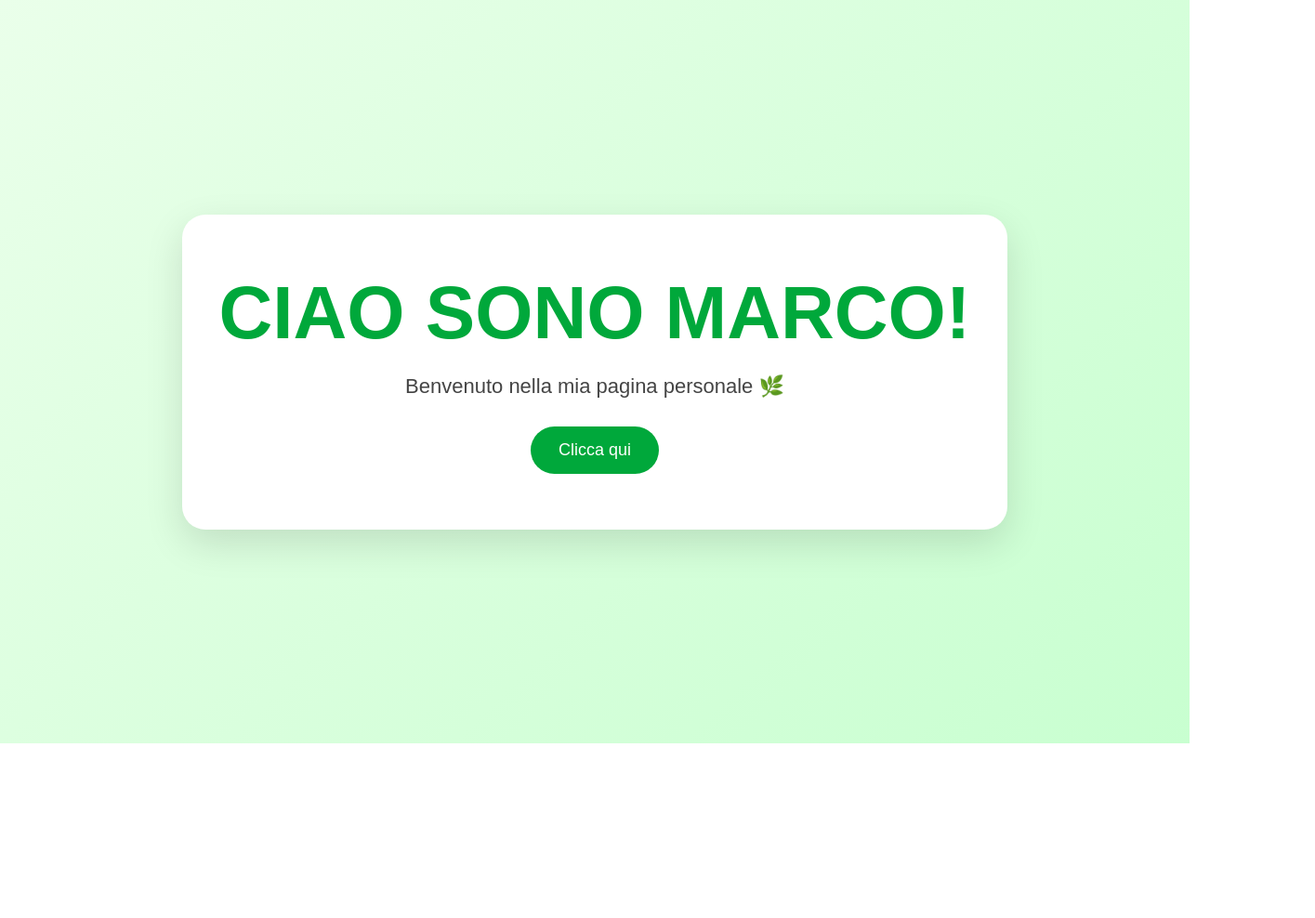
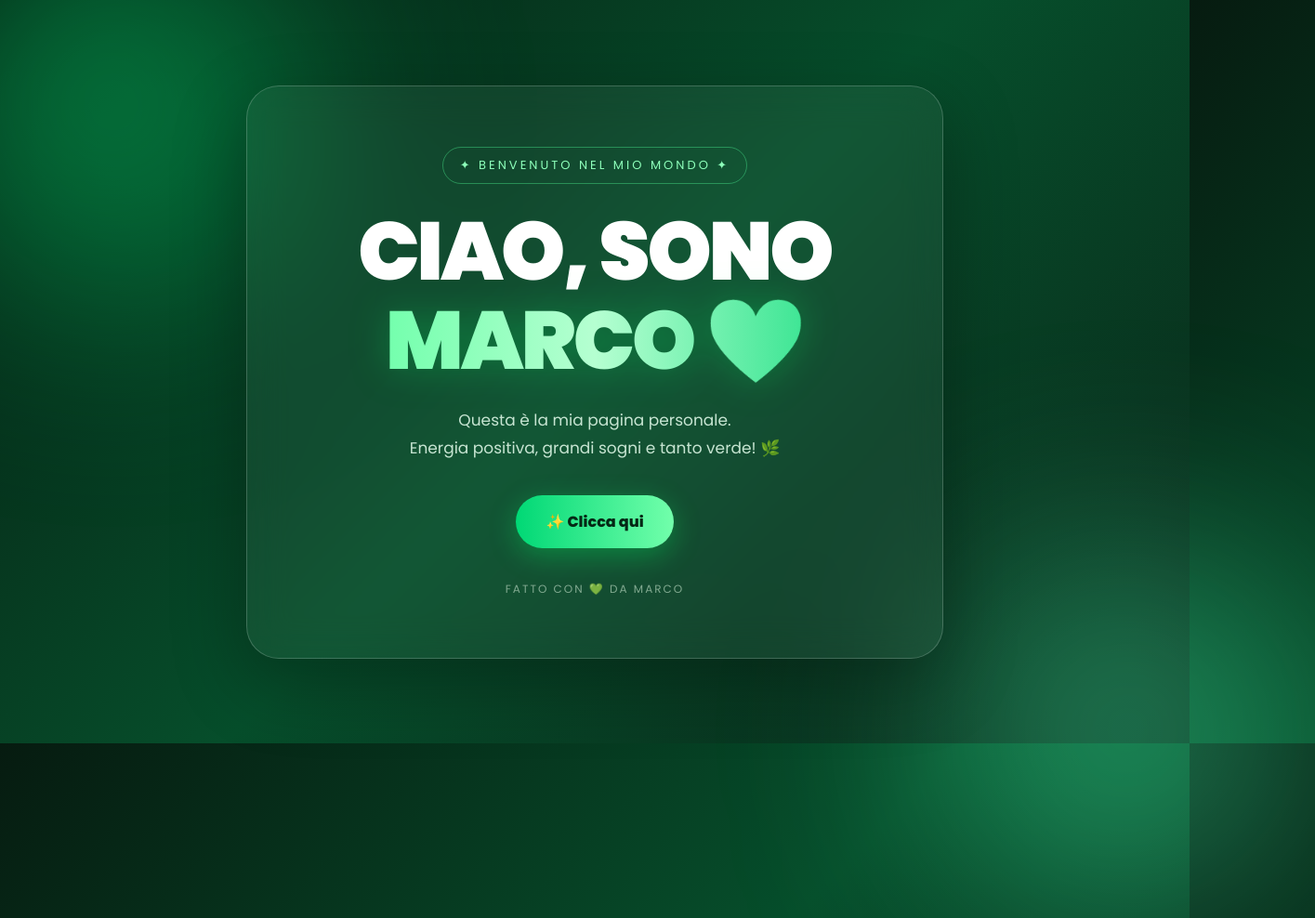
Before and after one commit to marco08fulci-cmd/mio-progetto, a plain HTML site: page index.html in a window 1280 px wide. Shown: the whole page at 93% size, 1415 px wide, since content can reach past the window. Before the commit the page ends 800 px from the top, so only its background shows below. Drawn offline with Linux system fonts and the light colour scheme.

Commit message:
Update index.html

```diff
--- a/index.html
+++ b/index.html
@@ -4,7 +4,10 @@
 <head>
   <meta charset="UTF-8">
   <meta name="viewport" content="width=device-width, initial-scale=1.0">
-    <title>Ciao sono Marco</title>
+  <title>✨ Marco's World ✨</title>
+
+  <link rel="preconnect" href="https://fonts.googleapis.com">
+  <link href="https://fonts.googleapis.com/css2?family=Poppins:wght@400;600;800;900&display=swap" rel="stylesheet">
 
   <style>
     * {
@@ -14,62 +17,165 @@
     }
 
     body {
-            height: 100vh;
+      min-height: 100vh;
       display: flex;
       justify-content: center;
       align-items: center;
-            font-family: Arial, sans-serif;
-            background: linear-gradient(135deg, #eaffea, #c8ffd0);
+      overflow: hidden;
+      font-family: 'Poppins', sans-serif;
+      background: linear-gradient(135deg, #061b10, #064e2b, #0b2418);
+      color: white;
     }
 
-        .contenitore {
+    .cerchio {
+      position: absolute;
+      width: 350px;
+      height: 350px;
+      border-radius: 50%;
+      background: #00ff8060;
+      filter: blur(100px);
+      animation: fluttua 6s ease-in-out infinite alternate;
+    }
+
+    .cerchio.uno {
+      top: -100px;
+      left: -100px;
+    }
+
+    .cerchio.due {
+      bottom: -130px;
+      right: -70px;
+      background: #42ffb060;
+      animation-delay: -3s;
+    }
+
+    .card {
+      position: relative;
+      width: min(90%, 750px);
+      padding: 65px 30px;
       text-align: center;
-            background: white;
-            padding: 60px 40px;
-            border-radius: 25px;
-            box-shadow: 0 15px 40px #00000020;
+      border: 1px solid #ffffff30;
+      border-radius: 35px;
+      background: #ffffff0d;
+      backdrop-filter: blur(20px);
+      box-shadow: 0 25px 80px #00000050;
+      animation: entra 1s ease-out;
+    }
+
+    .badge {
+      display: inline-block;
+      padding: 9px 18px;
+      border: 1px solid #50ff9b60;
+      border-radius: 50px;
+      color: #8dffba;
+      font-size: 13px;
+      letter-spacing: 3px;
+      margin-bottom: 25px;
     }
 
     h1 {
-            color: #00a83b;
-            font-size: clamp(40px, 8vw, 80px);
+      font-size: clamp(42px, 9vw, 88px);
       font-weight: 900;
+      line-height: 1.1;
+      letter-spacing: -3px;
       margin-bottom: 20px;
-            text-transform: uppercase;
+    }
+
+    h1 span {
+      display: block;
+      background: linear-gradient(90deg, #51ff9a, #b5ffd1, #00d875);
+      -webkit-background-clip: text;
+      background-clip: text;
+      color: transparent;
+      filter: drop-shadow(0 0 20px #00ff6640);
     }
 
     p {
-            color: #444;
-            font-size: 22px;
+      color: #c7e5d2;
+      font-size: 17px;
+      line-height: 1.8;
     }
 
-        .pulsante {
+    .bottone {
       display: inline-block;
-            margin-top: 30px;
-            padding: 15px 30px;
-            background: #00a83b;
-            color: white;
+      margin-top: 35px;
+      padding: 16px 32px;
+      border-radius: 50px;
+      background: linear-gradient(90deg, #00d875, #72ffab);
+      color: #052815;
       text-decoration: none;
-            border-radius: 30px;
-            font-size: 18px;
-            transition: 0.3s;
+      font-weight: 800;
+      box-shadow: 0 8px 30px #00ff6650;
+      transition: transform .3s, box-shadow .3s;
+      cursor: pointer;
+      border: none;
+      font-size: 16px;
+      font-family: inherit;
     }
 
-        .pulsante:hover {
-            background: #007c2b;
-            transform: scale(1.05);
+    .bottone:hover {
+      transform: translateY(-5px) scale(1.05);
+      box-shadow: 0 12px 40px #00ff6680;
+    }
+
+    .firma {
+      margin-top: 35px;
+      font-size: 12px;
+      color: #82aa91;
+      letter-spacing: 2px;
+    }
+
+    @keyframes entra {
+      from {
+        opacity: 0;
+        transform: translateY(30px) scale(.96);
+      }
+      to {
+        opacity: 1;
+        transform: translateY(0) scale(1);
+      }
+    }
+
+    @keyframes fluttua {
+      from { transform: translate(0, 0) scale(1); }
+      to { transform: translate(50px, 40px) scale(1.2); }
+    }
+
+    @media (max-width: 480px) {
+      .card { padding: 50px 20px; }
+      h1 { letter-spacing: -2px; }
     }
   </style>
 </head>
 
 <body>
-    <div class="contenitore">
-        <h1>Ciao sono Marco!</h1>
-        <p>Benvenuto nella mia pagina personale 🌿</p>
-        <a class="pulsante" href="#ciao"
-           onclick="alert('Ciao! Piacere di conoscerti!')">
-            Clicca qui
-        </a>
-    </div>
+  <div class="cerchio uno"></div>
+  <div class="cerchio due"></div>
+
+  <main class="card">
+    <div class="badge">✦ BENVENUTO NEL MIO MONDO ✦</div>
+
+    <h1>
+      CIAO, SONO
+      <span>MARCO 💚</span>
+    </h1>
+
+    <p>
+      Questa è la mia pagina personale.<br>
+      Energia positiva, grandi sogni e tanto verde! 🌿
+    </p>
+
+    <button class="bottone" onclick="saluta()">
+      ✨ Clicca qui
+    </button>
+
+    <div class="firma">FATTO CON 💚 DA MARCO</div>
+  </main>
+
+  <script>
+    function saluta() {
+      alert("EHI! 👋 Ciao, benvenuto nel mondo di Marco! 💚");
+    }
+  </script>
 </body>
 </html>
```
Lines whose indentation alone changed are shown as unchanged.
